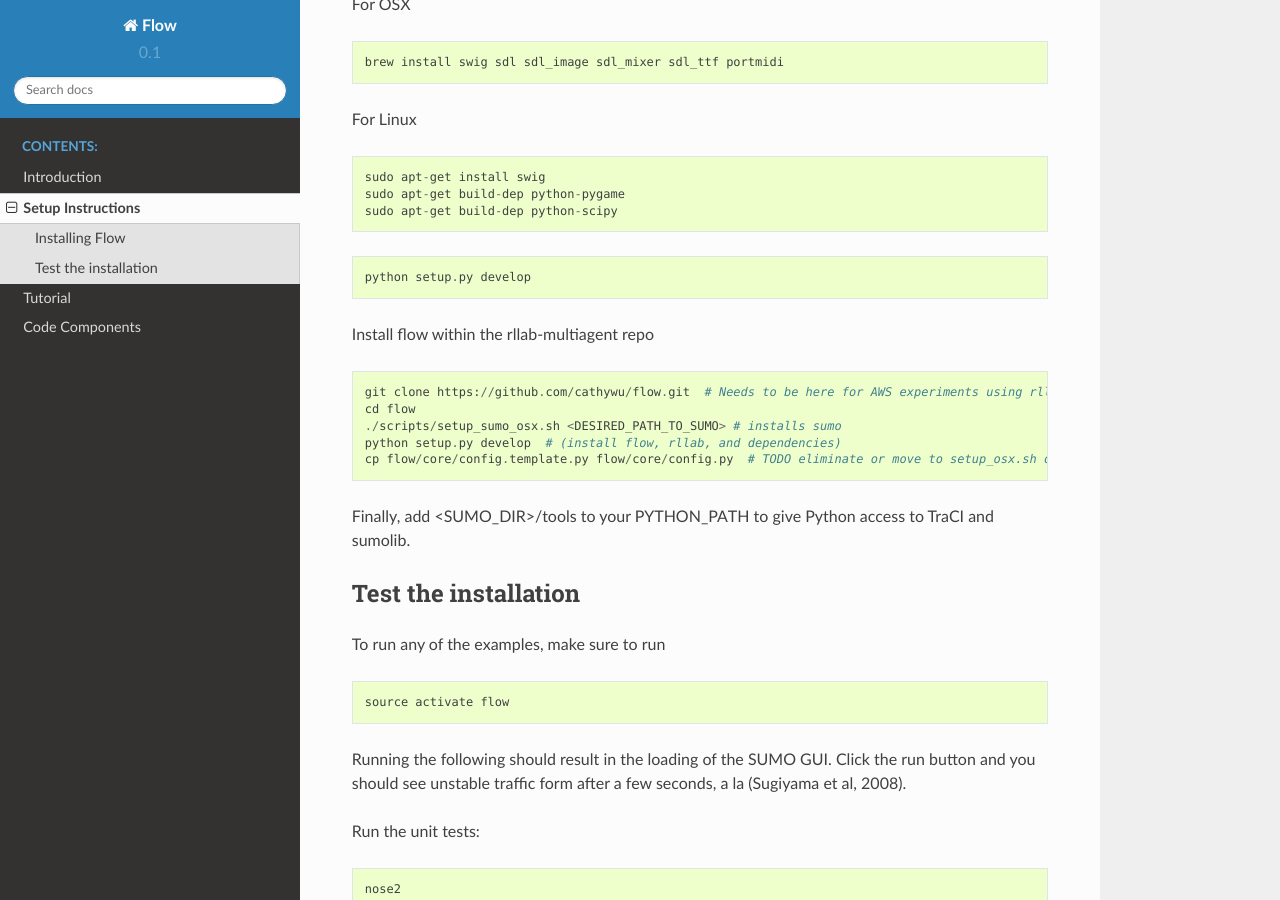
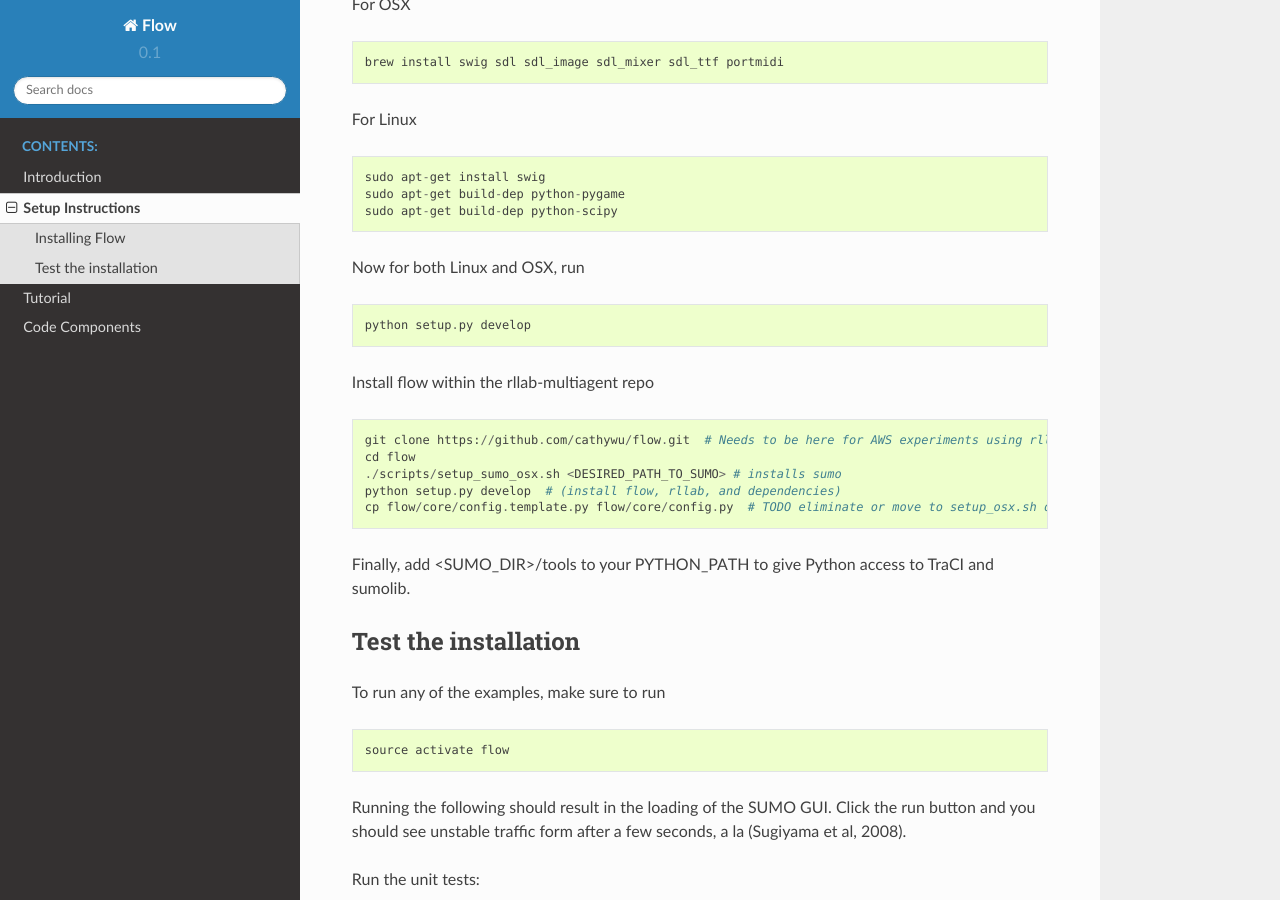
Before and after one commit to flow-project/flow, a Sphinx documentation site: the page built from docs/source/flow_setup.rst, in a window 1280 px wide and 900 px high, scrolled down 589 px. Built offline with Sphinx 7.4.7 and the Read the Docs theme 2.0.0, drawn with Linux system fonts in a browser that asks for light colours; formulas are drawn with MathJax 3.

Commit message:
Update flow_setup.rst

```diff
--- a/docs/source/flow_setup.rst
+++ b/docs/source/flow_setup.rst
@@ -35,6 +35,8 @@ For Linux
 
 ::
 
+Now for both Linux and OSX, run
+::
     python setup.py develop
 
 Install flow within the rllab-multiagent repo
```
